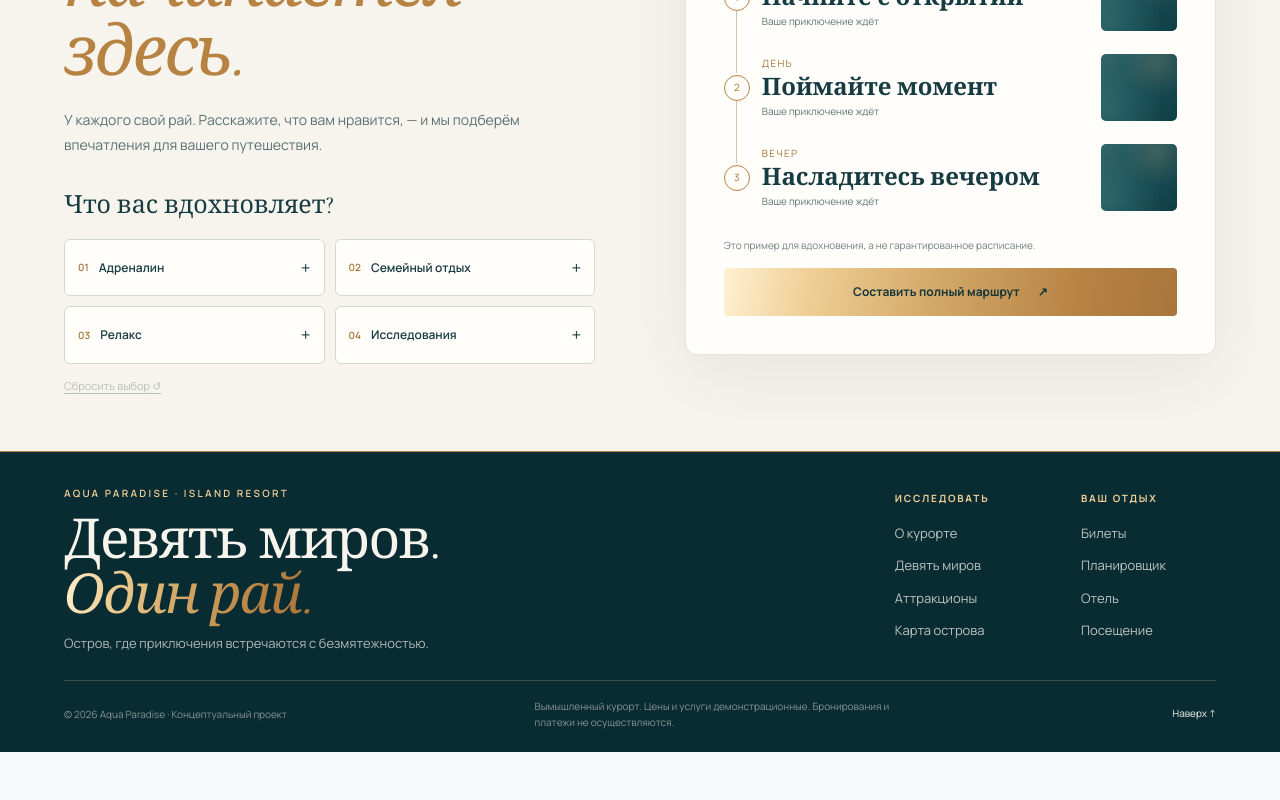
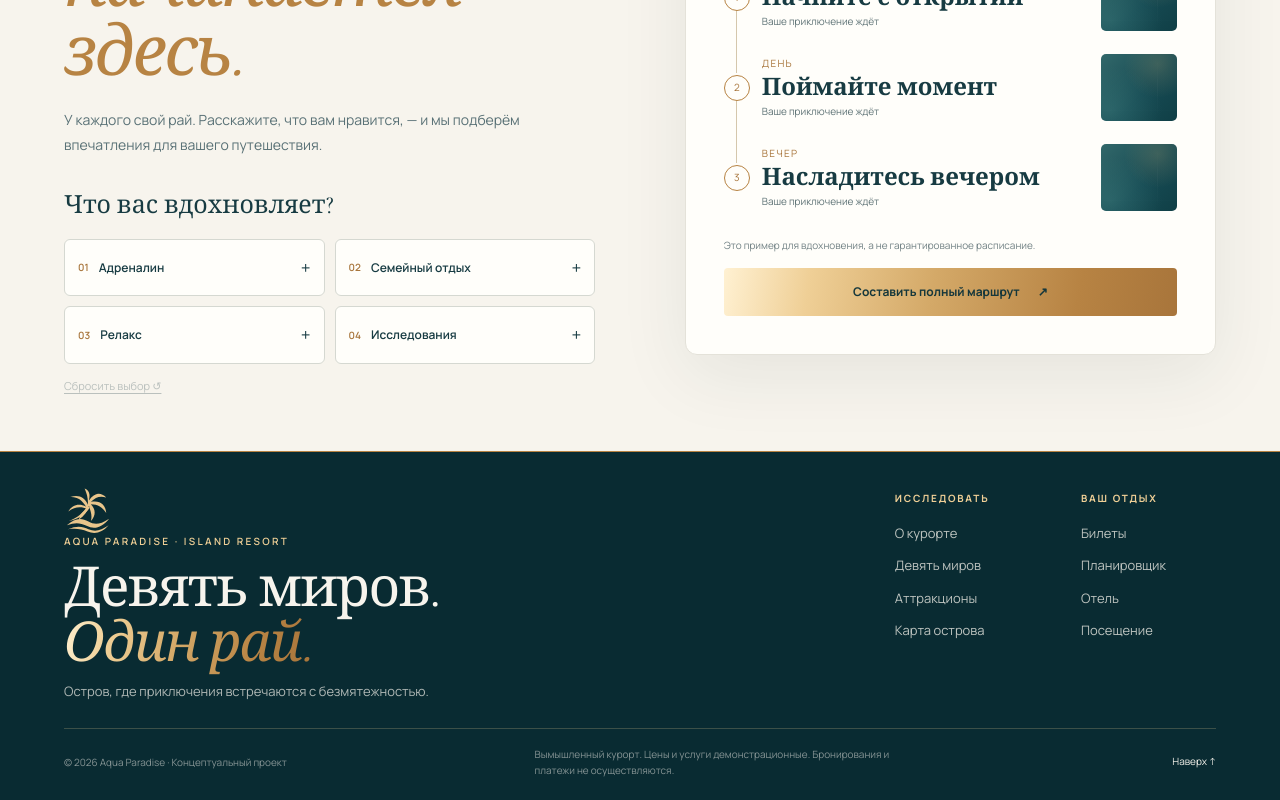
Before and after one commit to raccoonforge/aqua-paradise-resort, a React (Vite) app: page / in a window 1280 px wide. Shown: the part 3571-4371 px from the top of the page. Before the commit the page ends 4323 px from the top, so only its background shows below. Built offline with nearby package versions, Linux system fonts and the light colour scheme.

Commit message:
feat: reuse approved resort emblem in footer

```diff
--- a/src/App.tsx
+++ b/src/App.tsx
@@ -548,7 +548,7 @@ function App() {
         <div className="apr-footer__inner">
           <div className="apr-footer__top">
             <div className="apr-footer__identity">
-              <span className="apr-footer__eyebrow">AQUA PARADISE · ISLAND RESORT</span>
+              <div className="apr-footer__brand"><ResortLogo /><span className="apr-footer__eyebrow">AQUA PARADISE · ISLAND RESORT</span></div>
               <h2>Девять миров.<br/><em>Один рай.</em></h2>
               <p>Остров, где приключения встречаются с безмятежностью.</p>
             </div>
```
